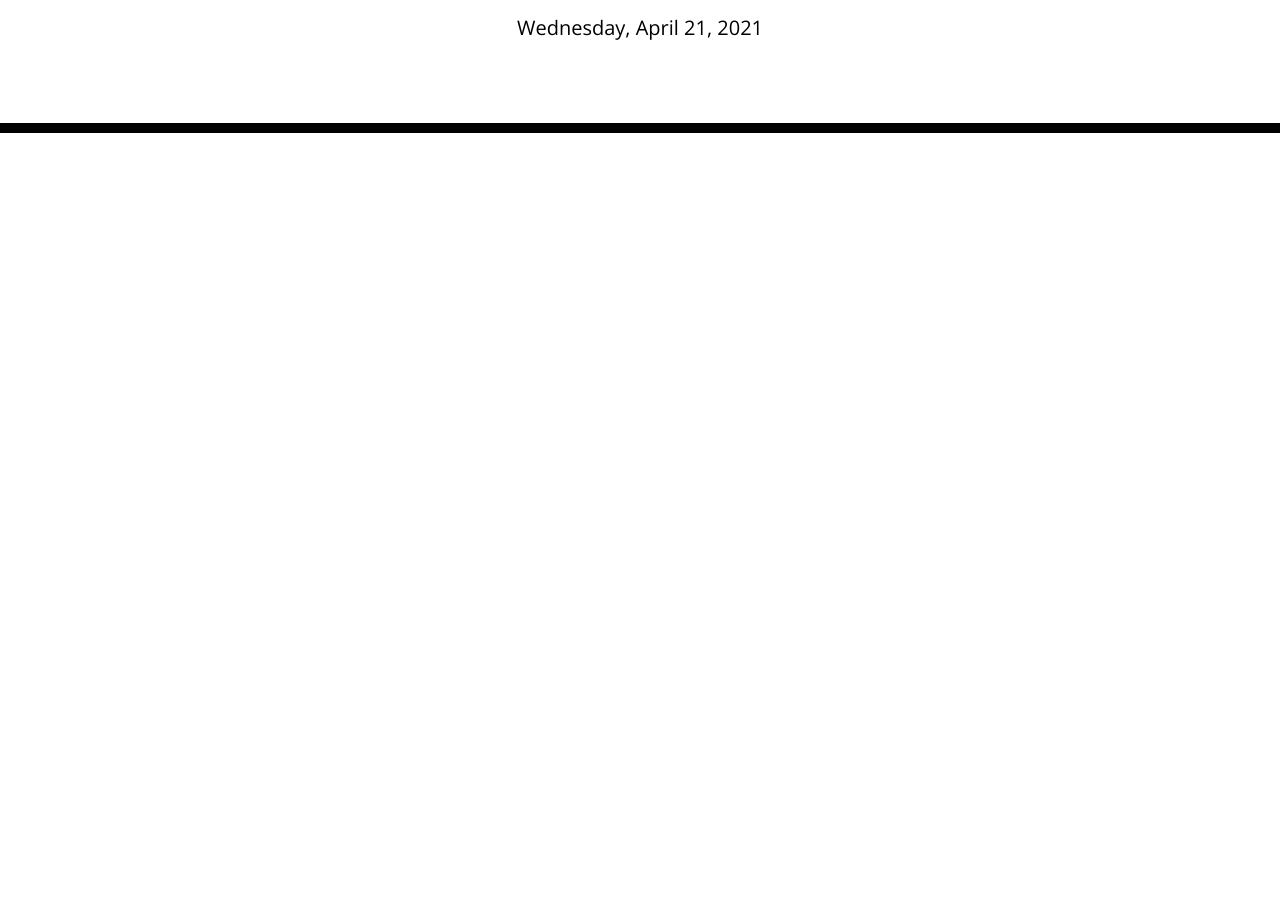
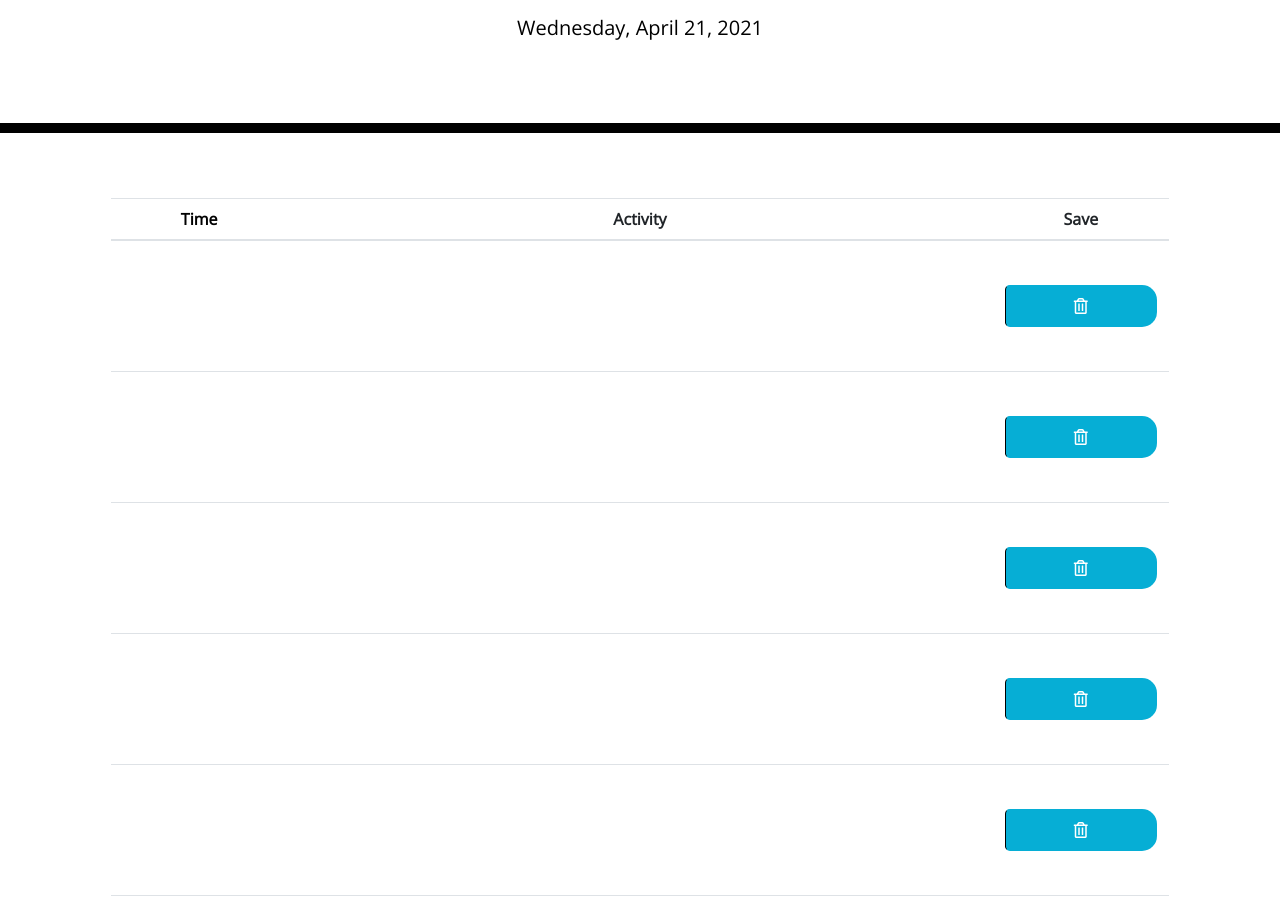
Before and after one commit to CailinBellWold/Work-Day-Scheduler, a plain HTML site: page index.html in a window 1280 px wide. Shown: the part 191-1097 px from the top of the page. Before the commit the page ends 800 px from the top, so only its background shows below. Drawn offline with nearby package versions, Linux system fonts and the light colour scheme.

Commit message:
Starting Layout.

```diff
--- a/index.html
+++ b/index.html
@@ -26,12 +26,90 @@
   <body>
     <header class="jumbotron">
       <h1 class="display-3">Work Day Scheduler</h1>
-      <p class="lead">A simple calendar app for scheduling your work day</p>
+      <p class="lead description">A simple calendar app for scheduling your work day</p>
       <p id="currentDay" class="lead"></p>
     </header>
     <div class="container">
       <!-- Timeblocks go here -->
-    </div>
+        <div class="row time-block">
+          <div class="col-12">
+            <table class="table">
+              <thead>
+                <tr>
+                  <th class="col-2 hour" scope="col">Time</th>
+                  <th class="col-8" scope="col">Activity</th>
+                  <th class="col-2" scope="col">Save</th>
+                </tr>
+              </thead>
+              <tbody>
+                <tr>
+                  <td class="time-block hour" scope="row"></td>
+                  <td></td>
+                  <td>
+                  <button type="button" class="btn btn-block saveBtn"><i class="far fa-trash-alt"></i></button>
+                  </td>
+                </tr>
+                <tr>
+                  <td class="time-block hour" scope="row"></td>
+                  <td></td>
+                  <td>
+                  <button type="button" class="btn btn-block saveBtn"><i class="far fa-trash-alt"></i></button>
+                  </td>
+                </tr>
+                <tr>
+                  <td class="time-block hour" scope="row"></td>
+                  <td></td>
+                  <td>
+                  <button type="button" class="btn btn-block saveBtn"><i class="far fa-trash-alt"></i></button>
+                  </td>
+                </tr>
+                <tr>
+                  <td class="time-block hour" scope="row"></td>
+                  <td></td>
+                  <td>
+                  <button type="button" class="btn btn-block saveBtn"><i class="far fa-trash-alt"></i></button>
+                  </td>
+                </tr>
+                <tr>
+                  <td class="time-block hour" scope="row"></td>
+                  <td></td>
+                  <td>
+                  <button type="button" class="btn btn-block saveBtn"><i class="far fa-trash-alt"></i></button>
+                  </td>
+                </tr>
+                <tr>
+                  <td class="time-block hour" scope="row"></td>
+                  <td></td>
+                  <td>
+                  <button type="button" class="btn btn-block saveBtn"><i class="far fa-trash-alt"></i></button>
+                  </td>
+                </tr>
+                <tr>
+                  <td class="time-block hour" scope="row"></td>
+                  <td></td>
+                  <td>
+                  <button type="button" class="btn btn-block saveBtn"><i class="far fa-trash-alt"></i></button>
+                  </td>
+                </tr>
+                <tr>
+                  <td class="time-block hour" scope="row"></td>
+                  <td></td>
+                  <td>
+                  <button type="button" class="btn btn-block saveBtn"><i class="far fa-trash-alt"></i></button>
+                  </td>
+                </tr>
+                <tr>
+                  <td class="time-block hour" scope="row"></td>
+                  <td></td>
+                  <td>
+                  <button type="button" class="btn btn-block saveBtn"><i class="far fa-trash-alt"></i></button>
+                  </td>
+                </tr>
+              </tbody>
+            </table>
+          </div>
+        </div>
+      </div>
 
     <script src="https://cdnjs.cloudflare.com/ajax/libs/jquery/3.2.1/jquery.min.js"></script>
     <script src="https://cdnjs.cloudflare.com/ajax/libs/moment.js/2.24.0/moment.min.js"></script>
--- a/style/style.css
+++ b/style/style.css
@@ -13,6 +13,7 @@ textarea {
   padding: 10px;
 }
 
+/* Included*/
 .jumbotron {
   text-align: center;
   background-color: transparent;
@@ -21,6 +22,7 @@ textarea {
   border-bottom: 10px solid black;
 }
 
+/* Included/Jumbotron App Description*/
 .description {
   white-space: pre-wrap;
 }
@@ -56,7 +58,7 @@ textarea {
   background-color: #77dd77;
   color: white;
 }
-
+ /*Included*/
 .saveBtn {
   border-left: 1px solid black;
   border-top-right-radius: 15px;
```
